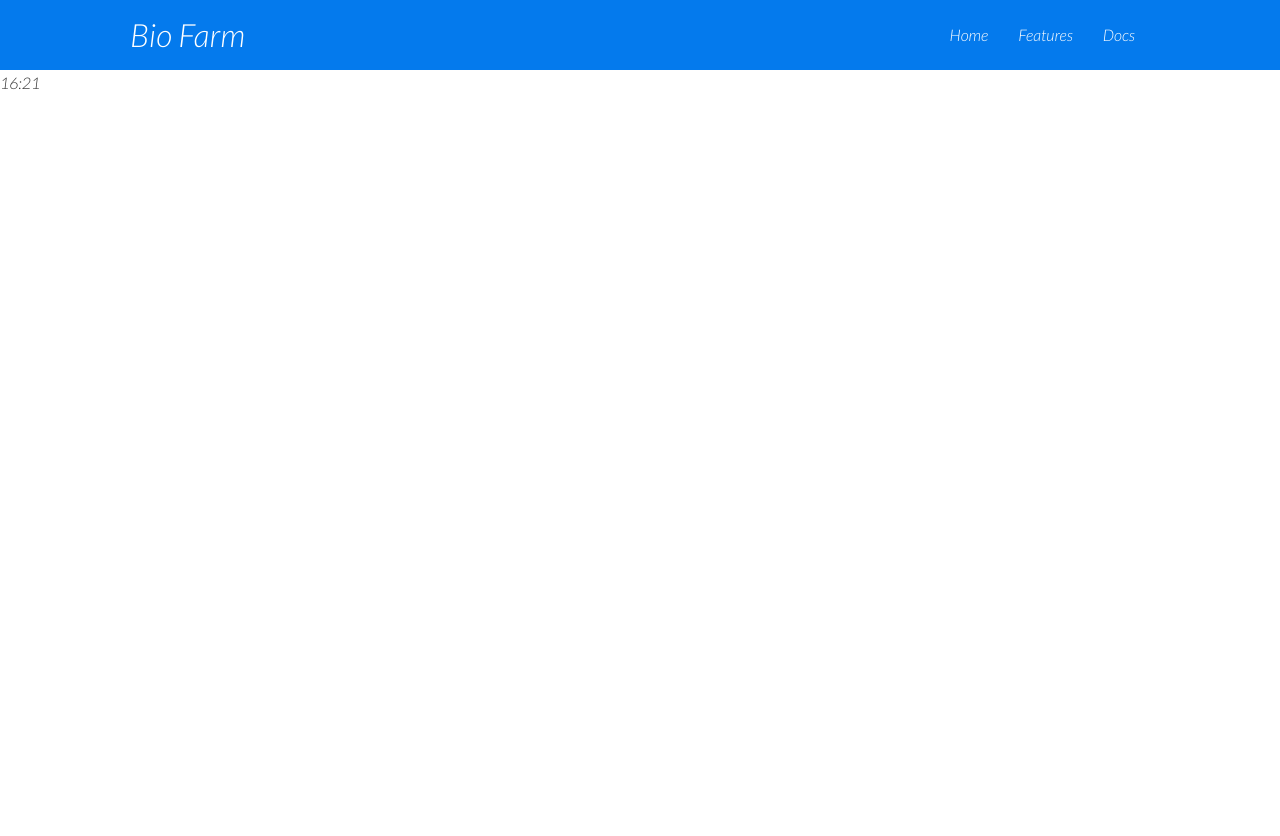
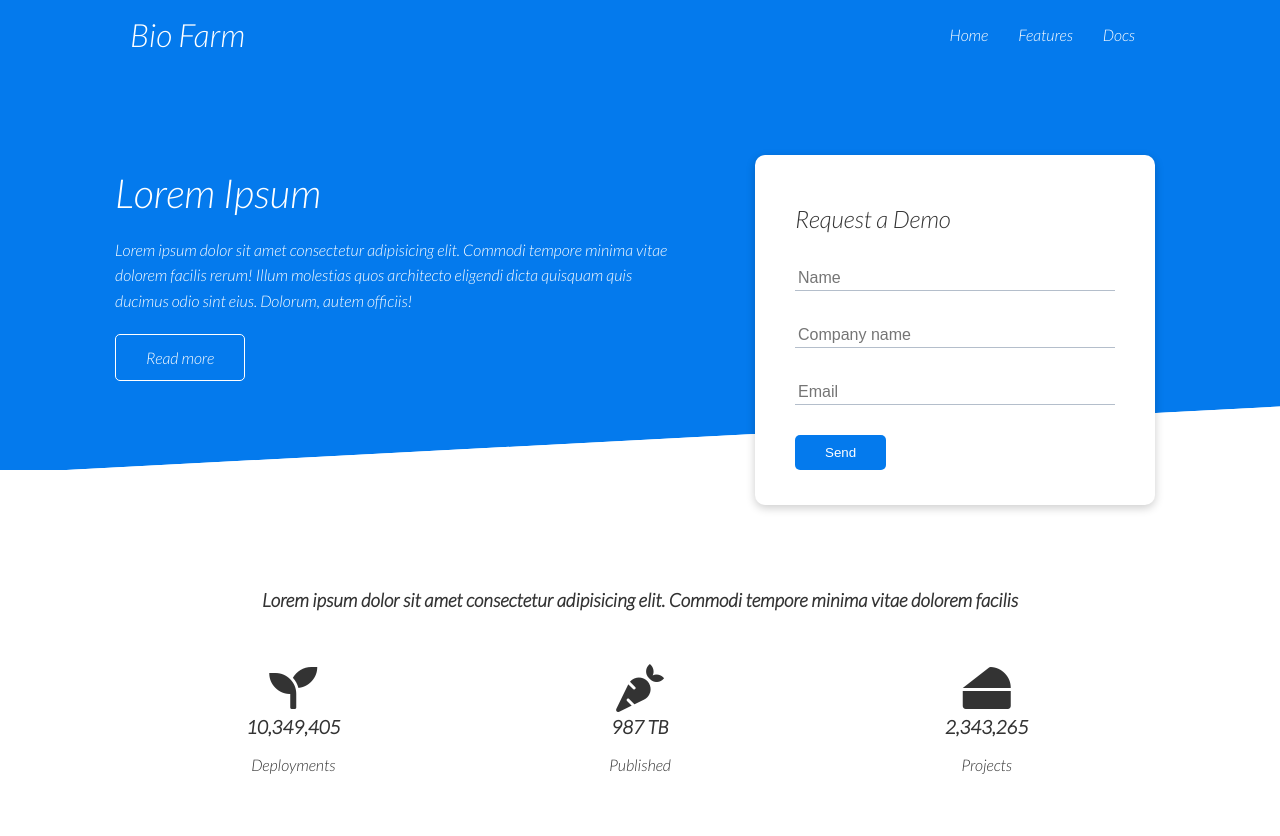
Before and after one commit to alitunaarel/BioFarm-Website, a plain HTML site: page index.html in a window 1280 px wide. Before the commit the page ends 800 px from the top, so only its background shows below. Drawn offline with Linux system fonts and the light colour scheme.

Commit message:
css features

```diff
--- /dev/null
+++ b/css/style.css
@@ -0,0 +1,123 @@
+
+@import url('https://fonts.googleapis.com/css2?family=Lato:ital,wght@1,300&display=swap');
+
+:root{
+    --primary-color: #047aed;
+}
+
+
+*{
+    box-sizing: border-box;
+    padding: 0;
+    margin: 0;
+}
+
+body{
+    font-family: 'Lato', sans-serif;
+    color:#333;
+    line-height: 1.6;
+}
+
+ul{
+    list-style-type: none;
+}
+a{
+    text-decoration: none;
+    color:#333;
+}
+h1,h2{
+    font-weight: 300;
+    line-height: 1.2;
+    margin:10px 0;
+}
+p{
+    margin: 10px 0;
+}
+
+img{
+    width: 100%;
+}
+
+/* NAVBAR */
+
+.navbar{
+    background-color: var(--primary-color);
+    color:#fff;
+    height: 70px;
+}
+.navbar ul {
+    display: flex;
+}
+.navbar a{
+    color: #fff;
+    padding: 10px;
+    margin: 0 5px;
+}
+.navbar a:hover{
+    border-bottom: 2px white solid  ;
+}
+.navbar .flex{
+    justify-content: space-between;
+}
+
+/* SHOWCASE */
+.showcase{
+    height: 400px;
+    background-color: var(--primary-color);
+    color:#fff;
+    position: relative;
+}
+.showcase h1{
+    font-size: 40px;
+}
+.showcase p{
+    margin:20px 0;
+}
+
+.showcase .grid{
+    overflow: visible;
+    grid-template-columns: 55% 45%;
+    gap:30px;
+}
+
+.showcase-from{
+    position:relative;
+    top:60px;
+    height: 350px;
+    width: 400px;
+    padding:40px;
+    z-index: 100;
+    justify-self: flex-end;
+}
+
+.showcase-from .form-control{
+    margin:30px 0;
+}
+
+.showcase-from input[type='text'],
+.showcase-from input[type='email'] {
+    border: 0;
+    border-bottom: 1px solid #b4becb;
+    width: 100%;
+    padding: 3px;
+    font-size: 16px;
+}
+
+.showcase-from input:focus{
+    outline: none;
+}
+
+.showcase::before, .showcase::after{
+    content: '';
+    position: absolute;
+    height: 100px;
+    bottom: -70px;
+    right:0;
+    left:0;
+    background:white;
+    transform: skewY(-3deg);
+}
+/* Stats */
+.stats{
+    padding-top: 100px;
+}
--- /dev/null
+++ b/css/utilities.css
@@ -0,0 +1,89 @@
+
+.container{
+    max-width: 1100px;
+    margin: 0 auto;
+    overflow: auto;
+    padding: 0 40px;
+}
+.card{
+    background-color: #fff;
+    color:#333;
+    border-radius: 10px;
+    box-shadow: 0 3px 10px rgba(0, 0, 0, 0.2);
+    padding: 20px;
+    margin:10px;
+}
+.btn {
+    display: inline-block;
+    padding: 10px 30px;
+    cursor: pointer;
+    background: var(--primary-color);
+    color: #fff;
+    border: none;
+    border-radius: 5px;
+}
+
+.btn-outline{
+    background-color: transparent;
+    border: 1px #fff solid;
+}
+.btn:hover{
+    transform: scale(0.98);
+}
+
+.text-center{
+    text-align: center;
+}
+
+.flex{
+    display: flex;
+    justify-content: center;
+    align-items: center;
+     height: 100%;
+}
+
+.grid{
+    display:grid;
+    grid-template-columns: repeat(2, 1fr);
+    gap: 20px;
+    justify-content: center;
+    align-items: center;
+    height: 100%;
+}
+
+.grid-3{
+    grid-template-columns: repeat(3, 1fr);
+}
+
+/* Margin */
+.my-1{
+    margin:1rem 0;
+}
+.my-2{
+    margin:1.5rem 0;
+}
+.my-3{
+    margin:2rem 0;
+}
+.my-4{
+    margin:3rem 0;
+}
+.my-5{
+    margin:4rem 0;
+}
+
+.m-1{
+    margin:1rem;
+}
+.m-2{
+    margin:1.5rem;
+}
+.m-3{
+    margin:2rem;
+}
+.m-4{
+    margin:3rem;
+}
+.m-5{
+    margin:4rem;
+}
--- a/index.html
+++ b/index.html
@@ -4,7 +4,10 @@
     <head>
         <meta charset="UTF-8">
         <meta name="viewport" content="width=device-width, initial-scale=1.0">
-        <link rel="stylesheet" href="style.css">
+        <!--  Css -->
+        <link rel="stylesheet" href="css/utilities.css">
+        <link rel="stylesheet" href="css/style.css">
+        <!--  Font Awesome -->
         <link rel="stylesheet" href="https://cdnjs.cloudflare.com/ajax/libs/font-awesome/5.15.1/css/all.min.css"
             integrity="sha512-+4zCK9k+qNFUR5X+cKL9EIR+ZOhtIloNl9GIKS57V1MyNsYpYcUrUeQc9vNfzsWfV28IaLL3i96P9sdNyeRssA=="
             crossorigin="anonymous" />
@@ -26,9 +29,63 @@
             </div>
         </div>
 
+        <!-- ShowCase -->
+        <section class="showcase">
+            <div class="container grid">
+                <div class="showcase-text">
+                    <h1>Lorem Ipsum</h1>
+                    <p>Lorem ipsum dolor sit amet consectetur adipisicing elit. Commodi tempore minima vitae dolorem
+                        facilis rerum! Illum molestias quos architecto eligendi dicta quisquam quis ducimus odio sint
+                        eius. Dolorum, autem officiis!</p>
+                    <a href="features.html" class="btn btn-outline">Read more</a>
+                </div>
+
+                <div class="showcase-from card">
+                    <h2>Request a Demo</h2>
+                    <form>
+                        <div class="form-control">
+                            <input type="text" name="name" placeholder="Name" required>
+                        </div>
+                        <div class="form-control">
+                            <input type="text" name="company" placeholder="Company name" required>
+                        </div>
+                        <div class="form-control">
+                            <input type="email" name="email" placeholder="Email" required>
+                        </div>
+                        <input type="submit" value="Send" class="btn btn-primary">
+                    </form>
+                </div>
+            </div>
+        </section>
+
+        <!-- Stats -->
+        <section class="stats">
+            <div class="container">
+                <h3 class="stats-heading text-center my-1">
+                    Lorem ipsum dolor sit amet consectetur adipisicing elit. Commodi tempore minima vitae dolorem
+                    facilis
+                </h3>
+
+                <div class="grid grid-3 text-center my-4">
+                    <div>
+                        <i class="fas fa-seedling fa-3x"></i>
+                        <h3>10,349,405</h3>
+                        <p class="text-secondary">Deployments</p>
+                    </div>
+                    <div>
+                        <i class="fas fa-carrot fa-3x"></i>
+                        <h3>987 TB</h3>
+                        <p class="text-secondary">Published </p>
+                    </div>
+                    <div>
+                        <i class="fas fa-cheese fa-3x"></i>
+                        <h3>2,343,265</h3>
+                        <p class="text-secondary">Projects</p>
+                    </div>
+                </div>
+            </div>
+        </section>
+
     </body>
 
 </html>
-
-
-16:21
--- a/style.css
+++ /dev/null
@@ -1,67 +0,0 @@
-
-@import url('https://fonts.googleapis.com/css2?family=Lato:ital,wght@1,300&display=swap');
-
-*{
-    box-sizing: border-box;
-    padding: 0;
-    margin: 0;
-}
-
-body{
-    font-family: 'Lato', sans-serif;
-    color:#333;
-    line-height: 1.6;
-}
-
-ul{
-    list-style-type: none;
-}
-a{
-    text-decoration: none;
-    color:#333;
-}
-h1,h2{
-    font-weight: 300;
-    line-height: 1.2;
-    margin:10px 0;
-}
-p{
-    margin: 10px 0;
-}
-
-img{
-    width: 100%;
-}
-.navbar{
-    background-color: #047aed;
-    color:#fff;
-    height: 70px;
-}
-.navbar ul {
-    display: flex;
-}
-.navbar a{
-    color: #fff;
-    padding: 10px;
-    margin: 0 5px;
-}
-.navbar a:hover{
-    border-bottom: 2px white solid;
-}
-.navbar .flex{
-    justify-content: space-between;
-}
-
-.container{
-    max-width: 1100px;
-    margin: 0 auto;
-    overflow: auto;
-    padding: 0 40px;
-}
-
-.flex{
-    display: flex;
-    justify-content: center;
-    align-items: center;
-     height: 100%;
-}
```
